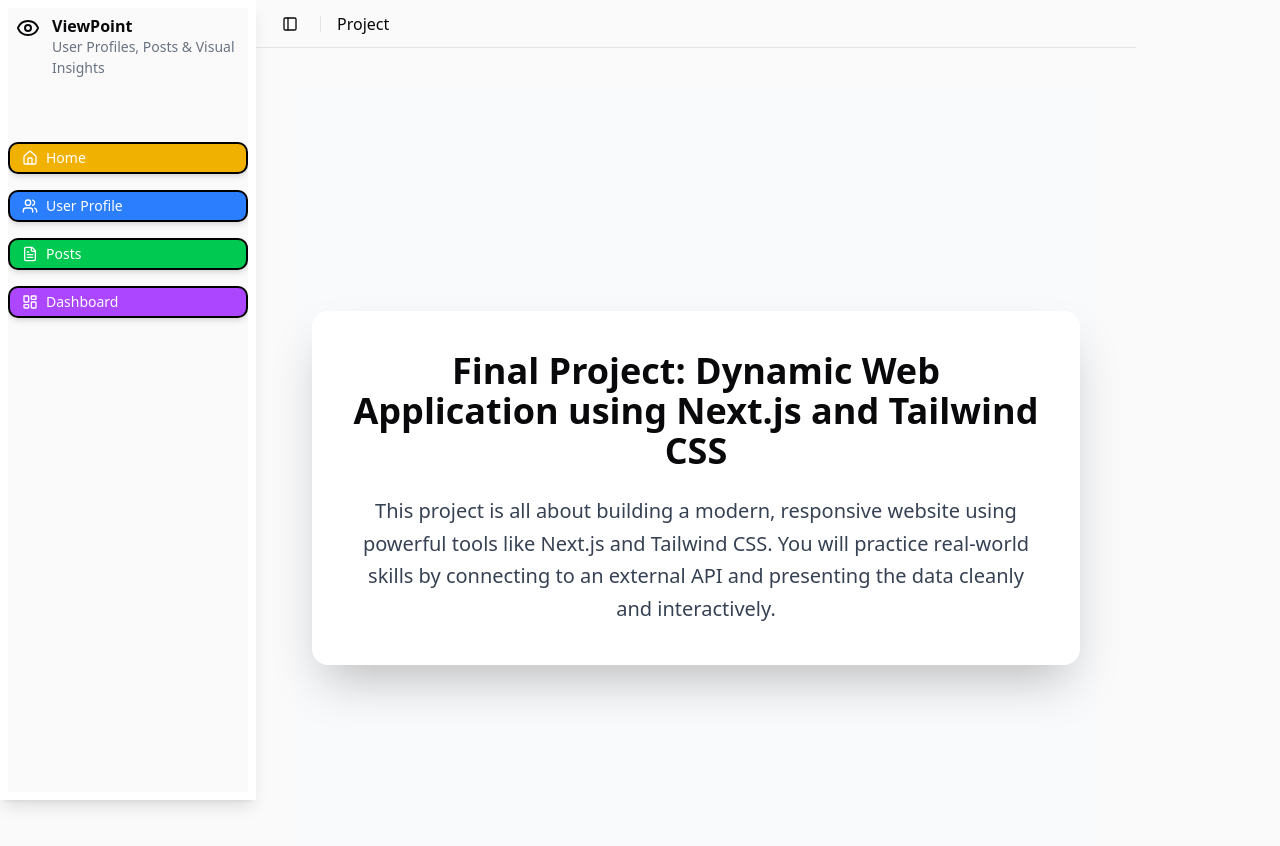
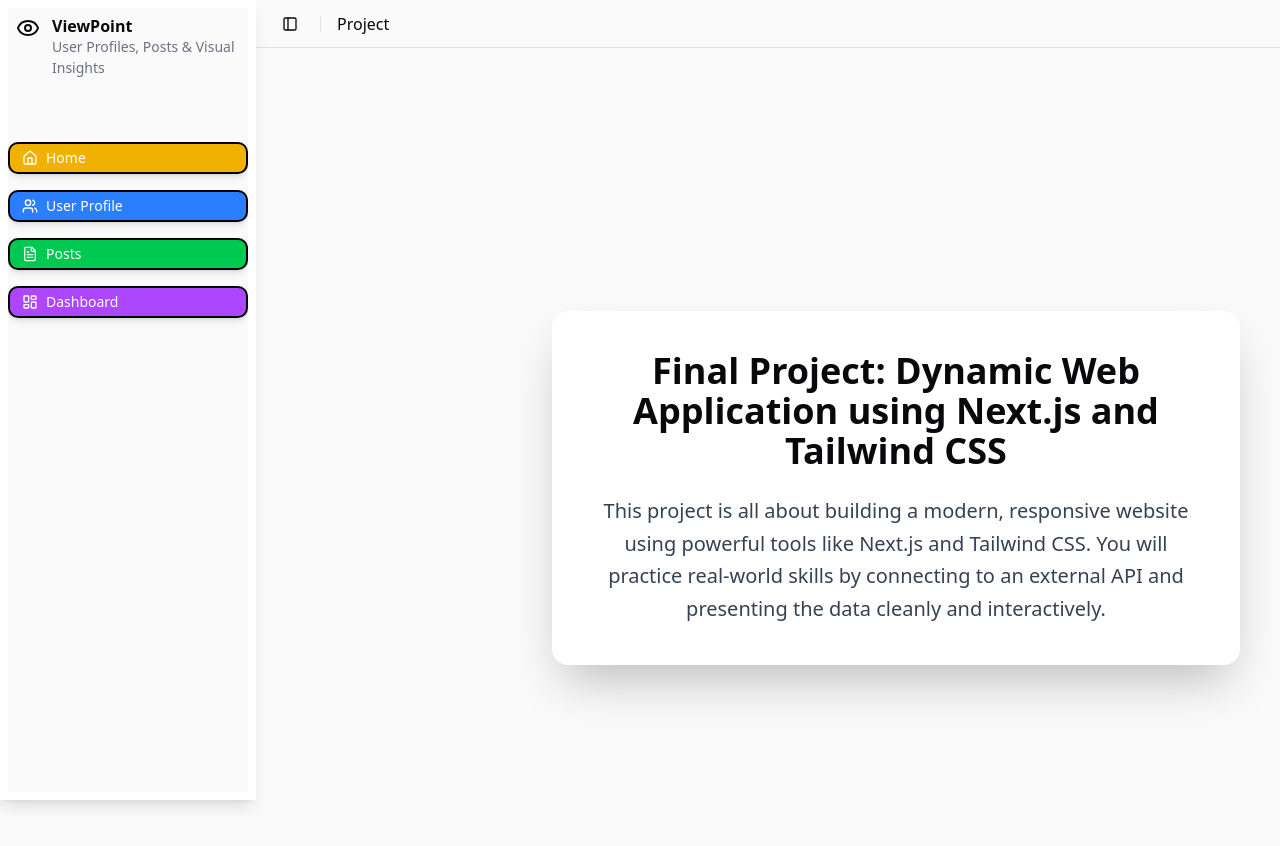
Before and after one commit to leonard-james/web_f_project, a Next.js app: page / in a window 1280 px wide. Shown: the top 846 px of the page. Built offline with nearby package versions, Linux system fonts and the light colour scheme.

Commit message:
Refactor user profile rendering and improve layout structure for better readability

```diff
--- a/app/page.js
+++ b/app/page.js
@@ -2,40 +2,59 @@
 
 import "./globals.css";
 import { AppSidebar } from "@/components/app-sidebar";
-import { SiteHeader } from "@/components/site-header";
-import { UserProfile } from "@/components/user-profile";
-import { SidebarInset, SidebarProvider } from "@/components/ui/sidebar";
 import { usePathname } from "next/navigation";
+import { useState } from "react";
 
 export default function Page() {
   const pathname = usePathname();
+  const [isSidebarVisible, setIsSidebarVisible] = useState(true); // Sidebar visibility state
 
   const renderContent = () => {
     switch (pathname) {
       case "/user_profile":
-        return <UserProfile />;
+        return (
+          <div className="bg-white rounded-2xl shadow-2xl w-full max-w-3xl flex flex-col items-center text-center p-6 md:p-10">
+            <h2 className="text-2xl md:text-3xl lg:text-4xl font-bold mb-4 md:mb-6">
+              User Profile
+            </h2>
+            <p className="text-gray-700 text-base md:text-lg lg:text-xl leading-relaxed">
+              This is the user profile page. The content adjusts dynamically based on the sidebar state.
+            </p>
+          </div>
+        );
       case "/posts":
         return <div>Posts Content</div>;
       case "/dashboard":
         return <div>Dashboard Content</div>;
       default:
         return (
-          <div className="flex items-center justify-center min-h-screen bg-gray-50 px-4">
           <div className="bg-white rounded-2xl shadow-2xl w-full max-w-3xl flex flex-col items-center text-center p-6 md:p-10">
             <h2 className="text-2xl md:text-3xl lg:text-4xl font-bold mb-4 md:mb-6">
               Final Project: Dynamic Web Application using Next.js and Tailwind CSS
             </h2>
             <p className="text-gray-700 text-base md:text-lg lg:text-xl leading-relaxed">
-                This project is all about building a modern, responsive website using
-                powerful tools like Next.js and Tailwind CSS. You will practice real-world
-                skills by connecting to an external API and presenting the data cleanly and
-                interactively.
+              This project is all about building a modern, responsive website using powerful tools like Next.js and Tailwind CSS. You will practice real-world skills by connecting to an external API and presenting the data cleanly and interactively.
             </p>
-            </div>
           </div>
         );
     }
   };
 
-  return renderContent();
+  return (
+    <div className="relative min-h-screen">
+      {/* Sidebar rendered as fixed on the left */}
+      {isSidebarVisible && (
+        <div className="fixed top-0 left-0 h-full w-64 transition-all duration-300">
+          <AppSidebar />
+        </div>
+      )}
+
+      {/* Main content container gets left padding if sidebar is visible */}
+      <div className={`transition-all duration-300 ${isSidebarVisible ? "pl-64" : ""}`}>
+        <div className="flex min-h-screen items-center justify-center">
+          {renderContent()}
+        </div>
+      </div>
+    </div>
+  );
 }
```
Lines whose indentation alone changed are shown as unchanged.
